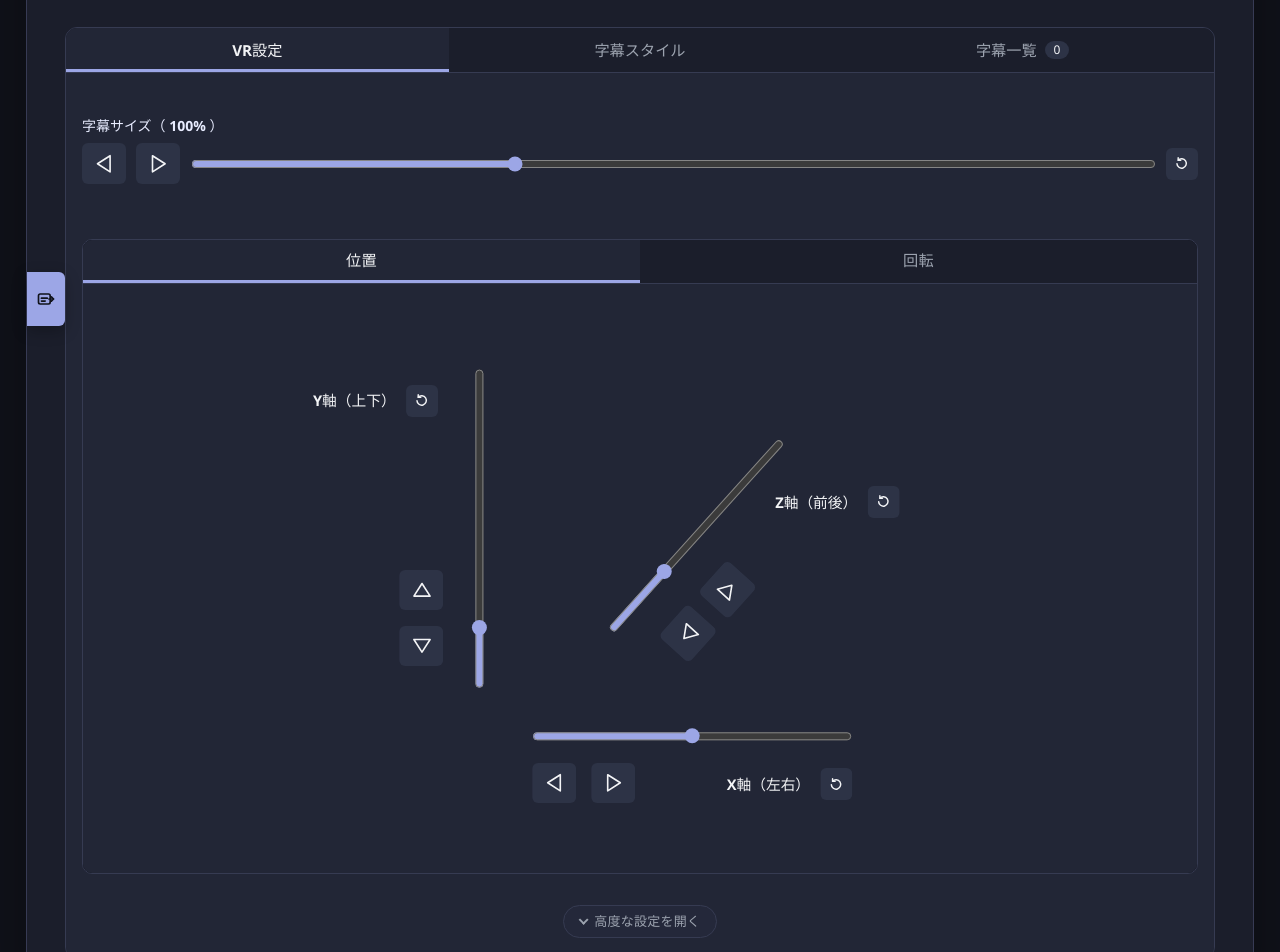
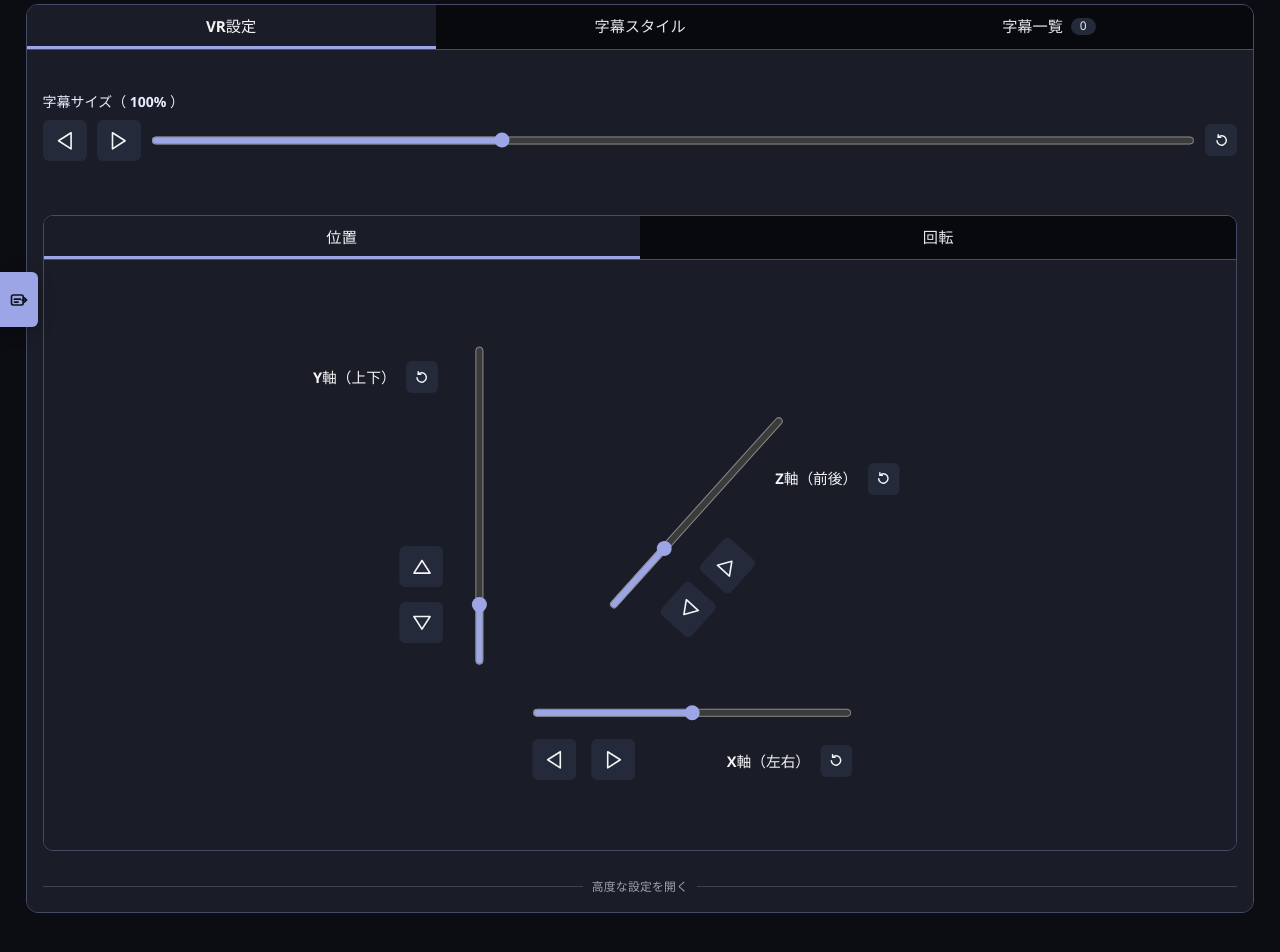
Before and after one commit to ShiinaSakamoto/CaptioLinkVR, a React (Vite) app: page / in a window 1280 px wide. Shown: the part 440-1392 px from the top of the page. Built offline with nearby package versions, Linux system fonts and the light colour scheme.

Commit message:
視認性向上2 大元の括り（枠線や背景色の差異）をなくし、視覚的情報量の削減、字幕テスト送信ボタンの位置調整など

```diff
--- a/src/features/captions/styles/_preset-picker.scss
+++ b/src/features/captions/styles/_preset-picker.scss
@@ -59,7 +59,7 @@
 }
 
 .presetPickerTriggerPlaceholder {
-  color: $textMuted;
+  color: $textBody;
 }
 
 .presetPickerPopover {
@@ -141,10 +141,15 @@
 }
 
 .presetPickerCardTitle {
+  color: $textBody;
+  font-size: 0.9rem;
+  font-weight: 400;
+  line-height: 1.3;
+}
+
+.presetPickerCardSelected .presetPickerCardTitle {
   color: $textStrong;
-  font-size: 0.9rem;
-  font-weight: 600;
-  line-height: 1.3;
+  font-weight: 700;
 }
 
 .presetPickerCardSubtitle {
--- a/src/features/subtitles/components/SubtitleWorkspace.jsx
+++ b/src/features/subtitles/components/SubtitleWorkspace.jsx
@@ -53,9 +53,11 @@ export const SubtitleWorkspace = () => {
       <main className={styles.workspace}>
         <OverlayFrameBridge />
         <VrChatChatboxBridge />
-        <section className={styles.container}>
+
+        <div className={styles.workspaceBody}>
           <SampleOverlayFab onToggle={toggleSampleText} />
 
+          <section className={styles.container}>
             <WorkspaceTopSection
               updateInfo={updateInfo}
               updateCheckError={updateCheckError}
@@ -67,6 +69,7 @@ export const SubtitleWorkspace = () => {
 
             <WorkspaceMainSection jumpToCue={jumpToCue} />
           </section>
+        </div>
 
         <section className={styles.workspaceFooter} aria-label="フッター">
           <WorkspaceFooter onLicenseClick={openLicenseDialog} />
--- a/src/features/subtitles/components/workspace/styles/_footer-content.scss
+++ b/src/features/subtitles/components/workspace/styles/_footer-content.scss
@@ -28,13 +28,13 @@
   // container と同じ最大幅基準を、幾何と同じ --footer-center-offset-x だけ右へずらす
   left: calc(
     max(
-      var(--workspace-inline-pad, 1.6rem),
+      var(--workspace-container-pad-inline, 1.6rem),
       calc(50% - var(--workspace-container-max, 82rem) / 2)
     ) + var(--footer-center-offset-x, 0rem)
   );
   right: calc(
     max(
-      var(--workspace-inline-pad, 1.6rem),
+      var(--workspace-container-pad-inline, 1.6rem),
       calc(50% - var(--workspace-container-max, 82rem) / 2)
     ) - var(--footer-center-offset-x, 0rem)
   );
--- a/src/features/subtitles/components/workspace/styles/_playback.scss
+++ b/src/features/subtitles/components/workspace/styles/_playback.scss
@@ -124,7 +124,7 @@
   padding: 0.22rem;
   border: 1px solid $borderDefault;
   border-radius: 6px;
-  background: $dark950;
+  background: $surfaceWellDeep;
 }
 
 .playbackModeSwitchIndicator {
@@ -152,10 +152,10 @@
   border: 0;
   margin: 0;
   padding: 0.52rem 0.45rem;
-  color: $textFaint;
+  color: $textBody;
   background: transparent;
   font-size: 0.84rem;
-  font-weight: 500;
+  font-weight: 400;
   line-height: 1.2;
 
   &:not(.playbackModeSwitchOptionActive) {
@@ -163,7 +163,7 @@
   }
 
   &:hover:not(.playbackModeSwitchOptionActive) {
-    color: $textMuted;
+    color: $textStrong;
   }
 }
 
--- a/src/features/subtitles/components/workspace/styles/_sample-overlay.scss
+++ b/src/features/subtitles/components/workspace/styles/_sample-overlay.scss
@@ -1,6 +1,7 @@
 @use "./theme" as *;
 
-// レイアウト高さを持たない。container 基準の sticky 範囲だけを作る。
+// レイアウト高さを持たない。workspaceBody 基準の sticky 範囲だけを作る。
+// 左はウィンドウ端に張り付け、下端はフッター直前で終わる。
 .sampleOverlayRail {
   position: absolute;
   top: 0;
@@ -17,8 +18,7 @@
 // 開閉で変わるのは幅だけ。高さ・sticky 位置は常に同じ。
 .sampleOverlayFab {
   --sample-overlay-stick-inset: 5.5rem;
-  // アイコン時の幅 = container 左 padding（.workspace の --workspace-container-pad-inline）
-  --sample-fab-collapsed-width: var(--workspace-container-pad-inline, 2.4rem);
+  --sample-fab-collapsed-width: 2.4rem;
   --sample-fab-expanded-width: 10.4rem;
   --sample-fab-height: 3.4rem;
   --sample-fab-icon: 1.35rem;
--- a/src/features/subtitles/components/workspace/styles/_tabs.scss
+++ b/src/features/subtitles/components/workspace/styles/_tabs.scss
@@ -29,8 +29,8 @@
   border: 0;
   border-bottom: 1px solid $borderDefault;
   padding: 0;
-  // 選択面（$surfaceElevated）より一段暗い面
-  background: $dark900;
+  // 未選択タブ帯は本体より一段深い面
+  background: $surfaceWellDeep;
 
   button {
     display: flex;
@@ -44,10 +44,10 @@
     border-bottom: 3px solid transparent;
     border-radius: 0;
     padding: 0.1rem 1.1rem 0;
-    color: $textSecondary;
+    color: $textBody;
     background: transparent;
     font-size: 0.95rem;
-    font-weight: 500;
+    font-weight: 400;
     line-height: 1.2;
     white-space: nowrap;
     transition: color 0.12s ease, background 0.12s ease, border-color 0.12s ease;
@@ -65,10 +65,10 @@
       min-width: 1.55rem;
       border-radius: 999px;
       padding: 0.1rem 0.45rem;
-      color: $textStrong;
+      color: $textBody;
       background: $dark825;
       font-size: 0.75rem;
-      font-weight: 500;
+      font-weight: 400;
       text-align: center;
     }
   }
@@ -99,7 +99,7 @@
   border: 0;
   border-bottom: 1px solid $borderDefault;
   padding: 0;
-  background: $dark900;
+  background: $surfaceWellDeep;
 
   button {
     display: flex;
@@ -110,10 +110,10 @@
     border-bottom: 3px solid transparent;
     border-radius: 0;
     padding: 0.1rem 1.25rem 0;
-    color: $textSecondary;
+    color: $textBody;
     background: transparent;
     font-size: 0.95rem;
-    font-weight: 500;
+    font-weight: 400;
     line-height: 1.2;
     letter-spacing: 0.02em;
     white-space: nowrap;
--- a/src/features/subtitles/components/workspace/styles/_workspace-shell.scss
+++ b/src/features/subtitles/components/workspace/styles/_workspace-shell.scss
@@ -2,10 +2,10 @@
 
 .workspace {
   --workspace-inline-pad: 1.6rem;
-  --workspace-block-pad-top: 1.6rem;
+  --workspace-block-pad-top: 1.4rem;
   // container / footer 共通の最大幅と内余白
   --workspace-container-max: 82rem;
-  --workspace-container-pad-inline: 2.4rem;
+  --workspace-container-pad-inline: 0rem;
   // フッタ上下余白（塗り伸ばしは下余白と揃えてはみ出しを防ぐ）
   --footer-pad-top: 4rem;
   --footer-pad-bottom: 1.6rem;
@@ -14,12 +14,29 @@
   display: flex;
   flex-direction: column;
   align-items: center;
+  position: relative;
   min-height: 100vh;
   padding: var(--workspace-block-pad-top) var(--workspace-inline-pad) 0;
   // overflow-x: hidden は使わない。
   // CSS仕様で overflow-y が auto に変わり、body と二重スクロールになるため。
   background: $surfaceApp;
   color: $textDefault;
+  --sample-overlay-bottom-gap: 5rem;
+}
+
+// サンプルFABの sticky 範囲。フッターより上だけを覆い、下端で止まる。
+.workspaceBody {
+  position: relative;
+  display: flex;
+  flex-direction: column;
+  align-items: center;
+  align-self: stretch;
+  width: auto;
+  min-width: 0;
+  flex: 1 1 auto;
+  // ウィンドウ左端までFABを出せるよう、workspace 横パディングを打ち消す
+  margin-inline: calc(-1 * var(--workspace-inline-pad));
+  padding-inline: var(--workspace-inline-pad);
 }
 
 .container {
@@ -31,18 +48,8 @@
   flex-direction: column;
   gap: 0;
   flex-shrink: 0;
-  padding: 1.2rem var(--workspace-container-pad-inline) 2rem;
+  padding: 0 var(--workspace-container-pad-inline) 2rem;
   overflow: visible;
-  border: 1px solid $borderAccent;
-  border-radius: 8px;
-  background: $surfacePanel;
-  box-shadow: $shadowPanel;
-  --sample-overlay-bottom-gap: 1.5rem;
-
-  // // 字幕プレビュー表示時だけ main との間を空ける
-  // &:has(.hasSubtitlePreview) {
-  //   gap: 4rem;
-  // }
 }
 
 .workspaceTop,
--- a/src/shared/forms/SharedForms.module.scss
+++ b/src/shared/forms/SharedForms.module.scss
@@ -1,65 +1,39 @@
 @use "../styles/theme" as *;
 
-// 中央揃えのピル型開閉トグル（高度な設定など）。
+// 左右に区切り線を置いたラベル型の開閉トグル。
 .dividerLabelToggle {
-  display: inline-flex;
+  display: flex;
   align-items: center;
-  justify-content: center;
-  gap: 0.45rem;
-  width: fit-content;
-  max-width: 100%;
-  min-height: 2.1rem;
-  margin: 0.15rem auto 0;
-  padding: 0.35rem 1rem;
-  border: 1px solid $borderDefault;
-  border-radius: 999px;
-  background: $surfaceControl;
-  color: $textSecondary;
-  font-size: 0.8125rem;
-  font-weight: 600;
+  width: 100%;
+  min-width: 0;
+  gap: 0.55rem;
+  margin: 0;
+  padding: 0;
+  border: 0;
+  background: transparent;
+  font-size: 0.74rem;
   line-height: 1.2;
   cursor: pointer;
-  transition: color 0.12s ease, background 0.12s ease, border-color 0.12s ease;
 
-  &::before {
-    content: "";
-    flex-shrink: 0;
-    width: 0.45rem;
-    height: 0.45rem;
-    border-right: 2px solid currentColor;
-    border-bottom: 2px solid currentColor;
-    transform: translateY(-0.1rem) rotate(45deg);
+  &:hover .dividerLabelText {
+    color: $textMuted;
   }
 
-  &[aria-expanded="true"]::before {
-    transform: translateY(0.12rem) rotate(-135deg);
-  }
-
-  &:hover {
-    color: $textStrong;
-    border-color: $dark600;
-    background: $surfaceControlHover;
-  }
-
-  &:active {
-    color: $textStrong;
-    border-color: $primary;
-    background: $primarySubtle;
-  }
-
-  &:focus-visible {
-    outline: 2px solid $primary;
-    outline-offset: 2px;
+  &:active .dividerLabelText {
+    color: $textSecondary;
   }
 }
 
 .dividerLabelLine {
-  display: none;
+  flex: 1;
+  min-width: 0;
+  height: 0;
+  border-top: 1px solid rgba($dark700, 0.6);
 }
 
 .dividerLabelText {
   flex-shrink: 0;
-  color: inherit;
+  color: $textFaint;
   letter-spacing: 0.02em;
   white-space: nowrap;
 }
--- a/src/shared/styles/_dropdown-trigger.scss
+++ b/src/shared/styles/_dropdown-trigger.scss
@@ -9,7 +9,7 @@
   border: 1px solid $borderDefault;
   border-radius: 4px;
   color: $textStrong;
-  background: $surfaceInset;
+  background: $surfaceWellDeep;
   text-align: left;
   cursor: pointer;
   color-scheme: dark;
--- a/src/shared/styles/theme.scss
+++ b/src/shared/styles/theme.scss
@@ -7,15 +7,15 @@ $primaryHover: #b7bff0;
 $primaryDeep: #7e89d4;
 $onPrimary: #11131b;
 
-// --- Dark surfaces（階層: 奥→手前）---
-$dark990: #0a0b10;
-$dark980: #10121a;
-$dark950: #151822;
-$dark900: #1b1e2b;
-$dark875: #222636;
-$dark850: #24283a;
-$dark825: #2d3346;
-$dark800: #363b52;
+// --- Dark surfaces（階層: 奥→手前。明るい面を抑え、文字・Primary との差を確保）---
+$dark990: #08090d;
+$dark980: #0c0d12;
+$dark950: #11131a;
+$dark900: #161922;
+$dark875: #1a1d28;
+$dark850: #1e2130;
+$dark825: #252a3a;
+$dark800: #30354a;
 $dark700: #555b70;
 $dark600: #747b92;
 $dark300: #f3f4f6;
@@ -44,7 +44,7 @@ $statusConnectedDot: $primary;
 
 // --- Semantic surfaces ---
 $surfaceApp: $dark980;
-$surfacePanel: $dark900;
+$surfacePanel: #12151d;
 $surfaceInset: $dark950;
 $surfaceControl: $dark850;
 $surfaceControlHover: $dark825;
@@ -54,9 +54,10 @@ $surfaceWell: $dark980;
 $surfaceWellDeep: $dark990;
 
 // --- Borders & primary tints ---
-$borderDefault: $dark800;
-$borderStrong: rgba($dark600, 0.9);
-$borderSubtle: rgba($dark800, 0.9);
+// 枠線は面より一段明るく、選択UIの輪郭をはっきりさせる
+$borderDefault: #454c66;
+$borderStrong: rgba($dark600, 0.95);
+$borderSubtle: rgba(#454c66, 0.95);
 $borderPanel: rgba($dark700, 0.95);
 $borderAccent: rgba($primary, 0.22);
 $borderAccentMedium: rgba($primary, 0.28);
```
Also changed, not shown: src/features/captions/styles/_caption-presets.scss (+5 -5 lines), src/features/subtitles/components/workspace/styles/_select-control.scss (+6 -4 lines). Lines whose indentation alone changed are shown as unchanged.
